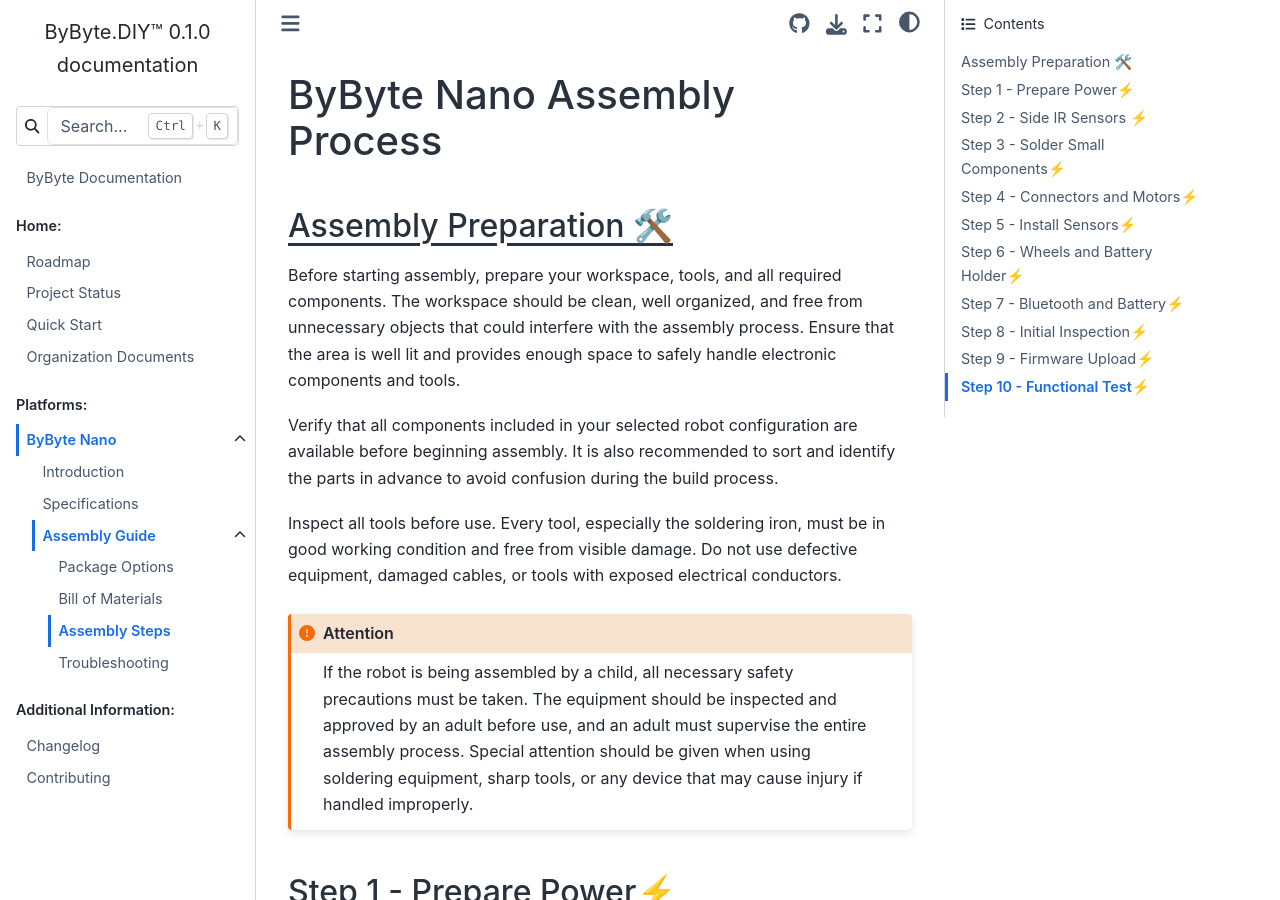
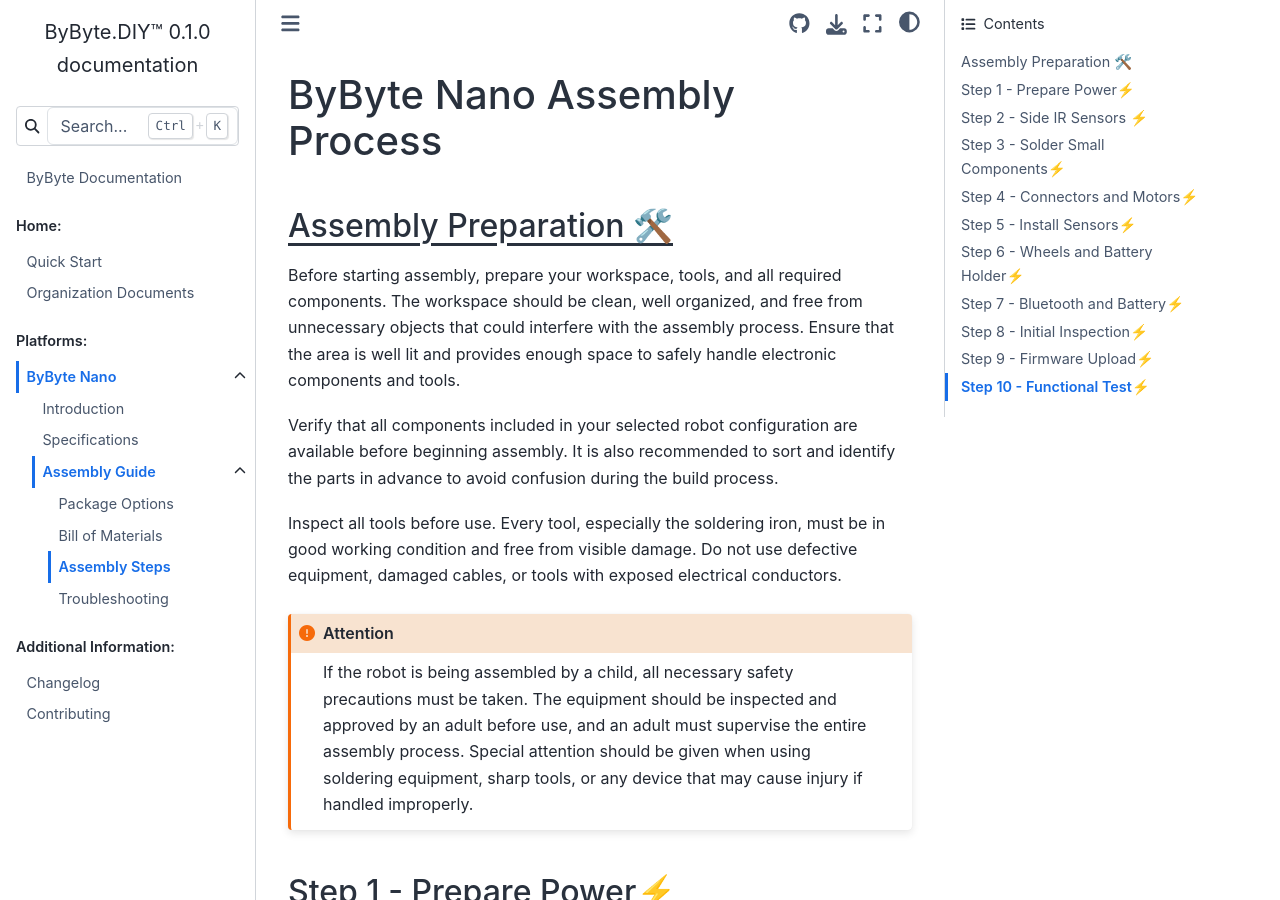
Before and after one commit to ByByte-diy/ByByteDoc, a Sphinx documentation site: the page built from docs/platforms/bybyte-nano-assembly-steps.rst, in a window 1280 px wide and 900 px high. Built offline with Sphinx 7.4.7 and the Sphinx Book theme 1.1.4, drawn with Linux system fonts in a browser that asks for light colours; pages that are not in the unit, such as notebooks, are missing from menus.

```diff
--- a/docs/home/project-status.rst
+++ /dev/null
@@ -1,2 +0,0 @@
-Project Status
-==============
--- a/docs/home/roadmap.rst
+++ /dev/null
@@ -1,4 +0,0 @@
-Roadmap
-=======
-
-roadmap here
--- a/docs/index.rst
+++ b/docs/index.rst
@@ -9,8 +9,6 @@ Welcome to ByByte.DIY's documentation! This is an open-source ecosystem for robo
 
    About ByByte DIY <home/about>
    Mission <home/mission>
-   Roadmap <home/roadmap>
-   Project Status <home/project-status>
    Quick Start <home/quick-start>
    Organization Documents <home/organization-documents>
 
--- a/docs/platforms/bybyte-nano-assembly-steps.rst
+++ b/docs/platforms/bybyte-nano-assembly-steps.rst
@@ -285,6 +285,18 @@ The motors are mounted using dedicated plastic brackets designed for N20 motors.
 
   When mounting the motors, the screw head must be located on the underside of the PCB. The nut is inserted from the top into the dedicated slot in the plastic bracket. This prevents the nut from rotating during assembly and makes installation easier.
 
+.. raw:: html
+
+   <div class="video-embed">
+    <iframe
+      src="https://www.youtube.com/embed/HU9ykMDvNG0"
+      title="ByByte Nano motors and connectors soldering"
+      allow="accelerometer; autoplay; clipboard-write; encrypted-media; gyroscope; picture-in-picture; web-share"
+      referrerpolicy="strict-origin-when-cross-origin"
+      allowfullscreen>
+    </iframe>
+   </div>
+
 Step 5 - Install Sensors⚡
 --------------------------
 
```
Also changed, not shown: 14 other files.
